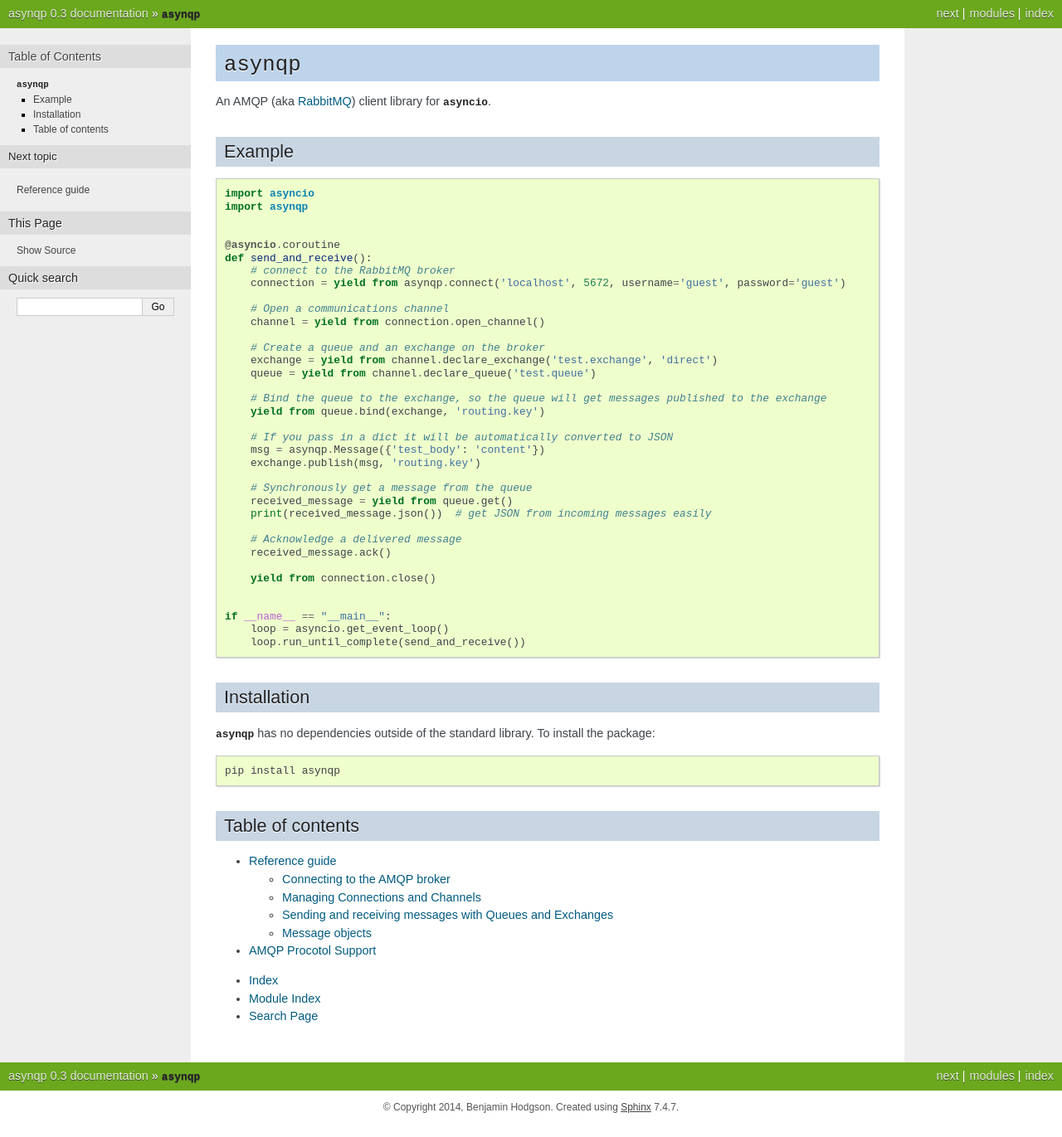
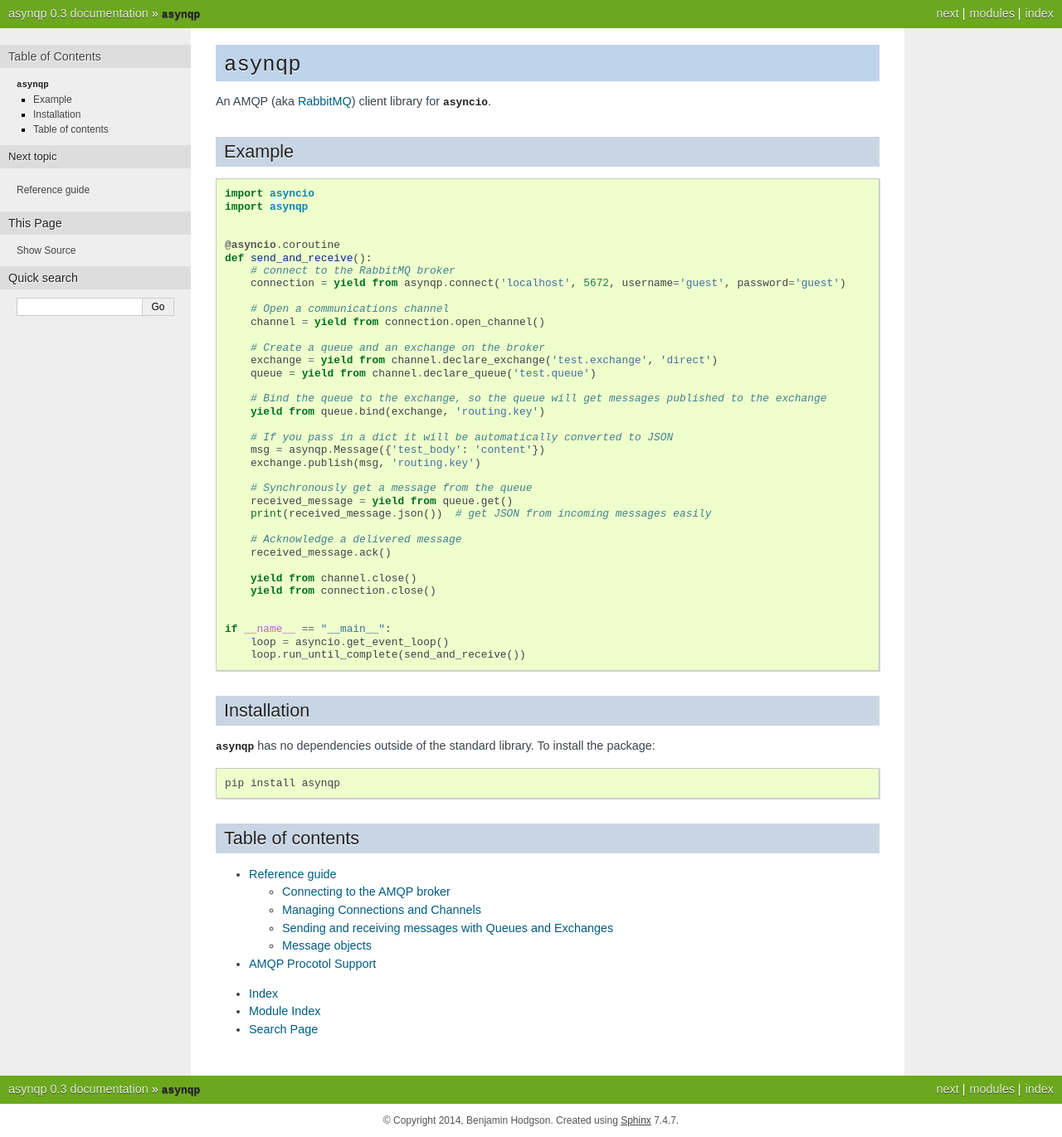
Before and after one commit to benjamin-hodgson/asynqp, a Sphinx documentation site: the page built from doc/index.rst, in a window 1280 px wide. Shown: the whole page at 83% size. Built offline with Sphinx 7.4.7, drawn with Linux system fonts in a browser that asks for light colours.

Commit message:
Copy fix from readme into docs front page

```diff
--- a/doc/index.rst
+++ b/doc/index.rst
@@ -42,6 +42,7 @@ Example
         # Acknowledge a delivered message
         received_message.ack()
 
+        yield from channel.close()
         yield from connection.close()
 
 
```
